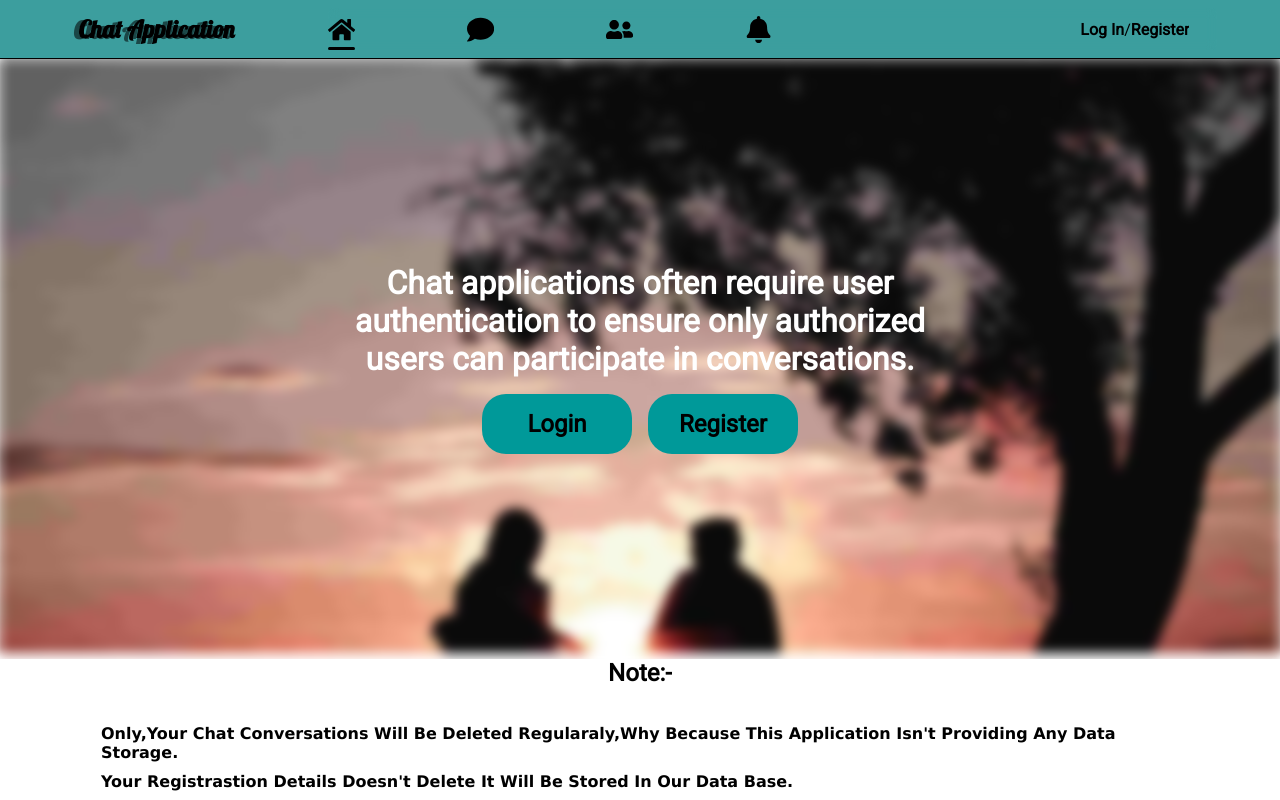
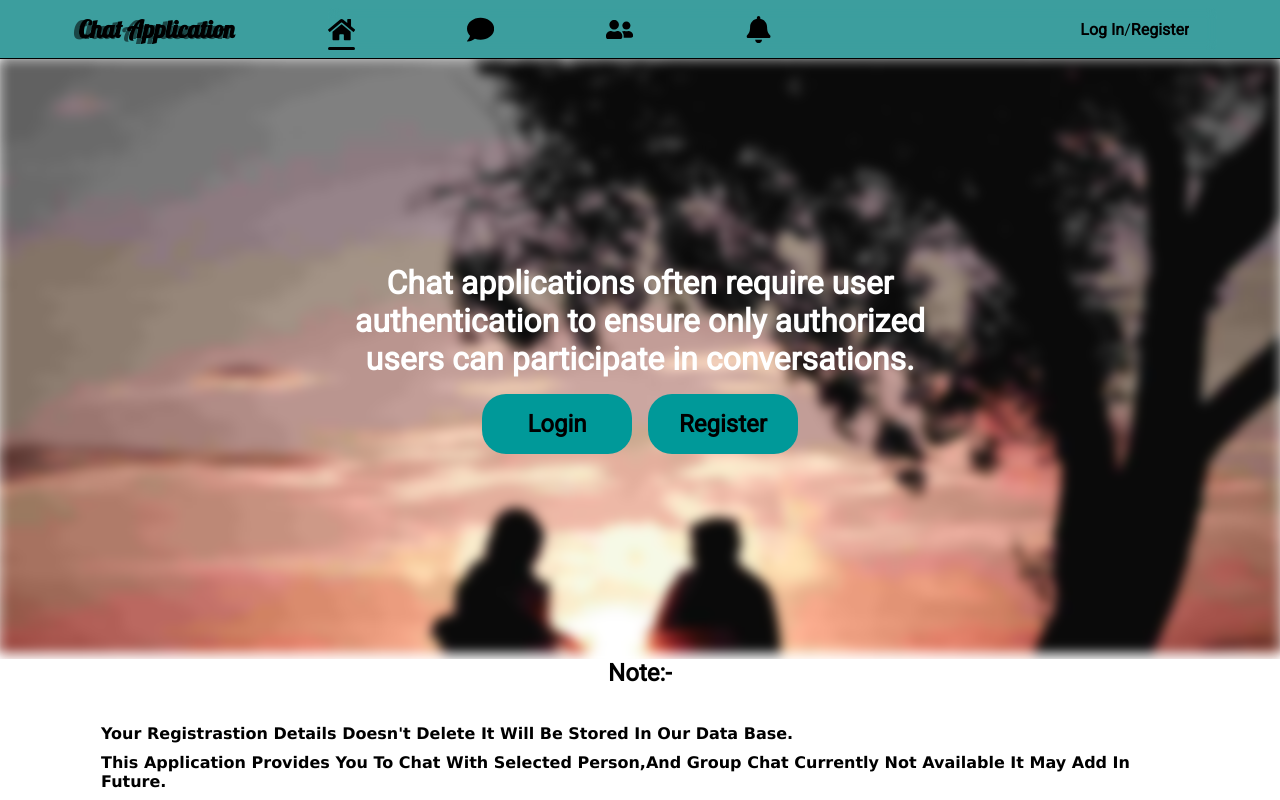
Before and after one commit to BhumaSai/chatapp, a React (Create React App) app in the folder userI/: page / in a window 1280 px wide. Shown: the top 800 px of the page. Built offline with nearby package versions, Linux system fonts and the light colour scheme.

Commit message:
updated all packages

```diff
--- a/userI/src/components/Chat.jsx
+++ b/userI/src/components/Chat.jsx
@@ -156,7 +156,7 @@ function Chat() {
                     </div>
                   )
                 })
-                : null
+                : <h5>empty friendlist</h5>
               }
               {
                 loadingfriends ? <div className='select'><h3>loading ..........</h3></div> : null
--- a/userI/src/components/Home.jsx
+++ b/userI/src/components/Home.jsx
@@ -39,7 +39,6 @@ function Home() {
           <div className="note-points">
             <h2>Note:-</h2>
             <ul>
-              <li>Only,Your chat conversations will be deleted regularaly,why because this application isn't providing any data storage.</li>
               <li>your registrastion details doesn't delete it will be stored in our data base.</li>
               <li>this application provides you to chat with selected person,and group chat currently not available it may add in future.</li>
               <li>your chat conversations didn't secure so, please make your conversation appropriate.</li>
--- a/userI/src/components/friendProfile.css
+++ b/userI/src/components/friendProfile.css
@@ -245,7 +245,7 @@
     font-family: 'Lucida Sans', 'Lucida Sans Regular', 'Lucida Grande', 'Lucida Sans Unicode', Geneva, Verdana, sans-serif;
 }
 
-.note-points ul li:nth-child(5) {
+.note-points ul li:nth-child(4) {
     font-weight: 900;
     font-family: Impact, Haettenschweiler, 'Arial Narrow Bold', sans-serif;
 }
```
Also changed, not shown: 1 other file (tests, documents, lock files or other folders).
